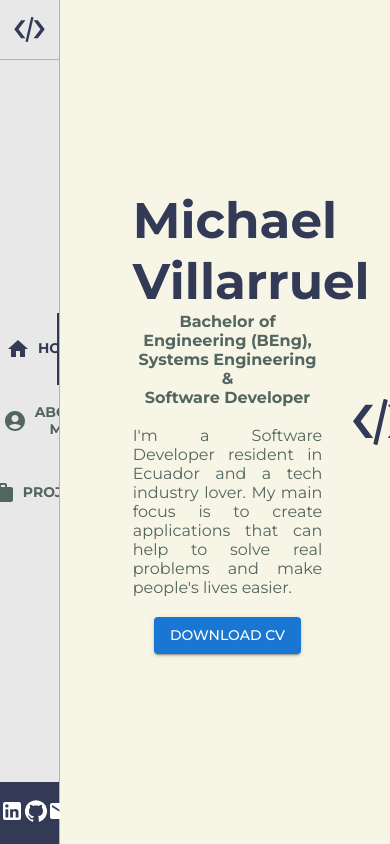
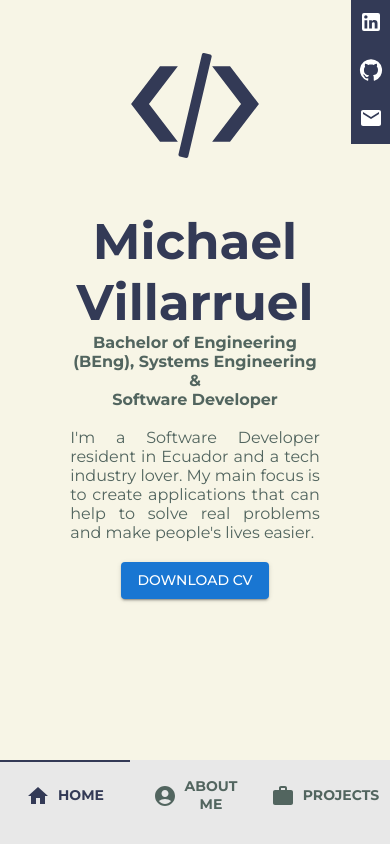
Before and after one commit to mikevillarruel/portfolio, a React (Create React App) app: page / in a window 390 px wide. Built offline with nearby package versions, Linux system fonts and the light colour scheme.

Commit message:
feat: make app responsive

```diff
--- a/src/App.css
+++ b/src/App.css
@@ -1,6 +1,8 @@
 .root-container {
   display: flex;
   flex-direction: row;
+  min-width: 360px;
+  overflow: auto;
 }
 
 .content-container {
@@ -9,3 +11,13 @@
   overflow: auto;
   background-color: var(--background);
 }
+
+@media screen and (max-width: 800px) {
+  .root-container {
+    flex-direction: column-reverse;
+  }
+  .content-container {
+    width: 100%;
+    height: 90vh;
+  }
+}
--- a/src/components/Nav.css
+++ b/src/components/Nav.css
@@ -59,3 +59,40 @@
   font-weight: bold;
   text-transform: none;
 }
+
+@media screen and (max-width: 800px) {
+  .nav-container {
+    flex-direction: column;
+    width: 100%;
+    height: 10vh;
+    border-right: none;
+  }
+
+  .nav-container .nav-footer {
+    top: 0;
+    right: 0;
+    position: absolute;
+    max-width: 10%;
+    flex-direction: column;
+  }
+
+  .nav-container .nav-footer a {
+    margin: 10px;
+  }
+
+  .nav-container .nav-icon {
+    display: none;
+  }
+
+  .nav-container .nav-menu {
+    width: 100%;
+  }
+
+  .nav-container .nav-menu a {
+    width: 33.33%;
+  }
+
+  hr {
+    display: none;
+  }
+}
--- a/src/components/Nav.tsx
+++ b/src/components/Nav.tsx
@@ -10,9 +10,11 @@ import { useState } from 'react';
 import { Link } from 'react-router-dom';
 import codeIcon from '../assets/images/code-icon.svg';
 import './Nav.css';
+import useMediaQuery from '@mui/material/useMediaQuery';
 
 export const Nav = () => {
   const [value, setValue] = useState(0);
+  const matches = useMediaQuery('(max-width: 800px)');
 
   const handleChange = (newValue: number) => {
     setValue(newValue);
@@ -29,12 +31,13 @@ export const Nav = () => {
 
       <div className="nav-menu">
         <Tabs
-          orientation="vertical"
+          orientation={!matches ? 'vertical' : 'horizontal'}
           value={value}
           onChange={(_, value) => handleChange(value)}
           TabIndicatorProps={{
             style: {
               backgroundColor: 'var(--primary)',
+              [matches ? 'top' : 'right']: 0,
             },
           }}
         >
--- a/src/pages/About.css
+++ b/src/pages/About.css
@@ -31,6 +31,10 @@ h3 {
   display: block;
 }
 
+.about-page .technologies-container h3 {
+  text-align: center;
+}
+
 .about-page .technologies-container .stack-container {
   display: flex;
   flex-wrap: wrap;
@@ -52,3 +56,23 @@ h3 {
 .about-page .technologies-container .stack-container .icon-container h6 {
   margin: 0;
 }
+
+@media screen and (max-width: 800px) {
+  .about-page {
+    padding: 0 10%;
+  }
+
+  .about-page .description-container {
+    flex-direction: column;
+    height: auto;
+    text-align: center;
+  }
+
+  .about-page .description-container p {
+    text-align: center;
+  }
+
+  .about-page .description-container img {
+    margin: 15px;
+  }
+}
--- a/src/pages/Home.css
+++ b/src/pages/Home.css
@@ -51,3 +51,23 @@ p {
 .image-container img {
   width: 80%;
 }
+
+@media screen and (max-width: 800px) {
+  .home-page {
+    padding: 0 10%;
+    flex-direction: column-reverse;
+  }
+
+  .description-container{
+    height: 65vh;
+   justify-content: flex-start;
+  }
+
+  .image-container {
+    height: 25vh
+  }
+
+  .image-container img{
+    height: 50%;
+  }
+}
```
